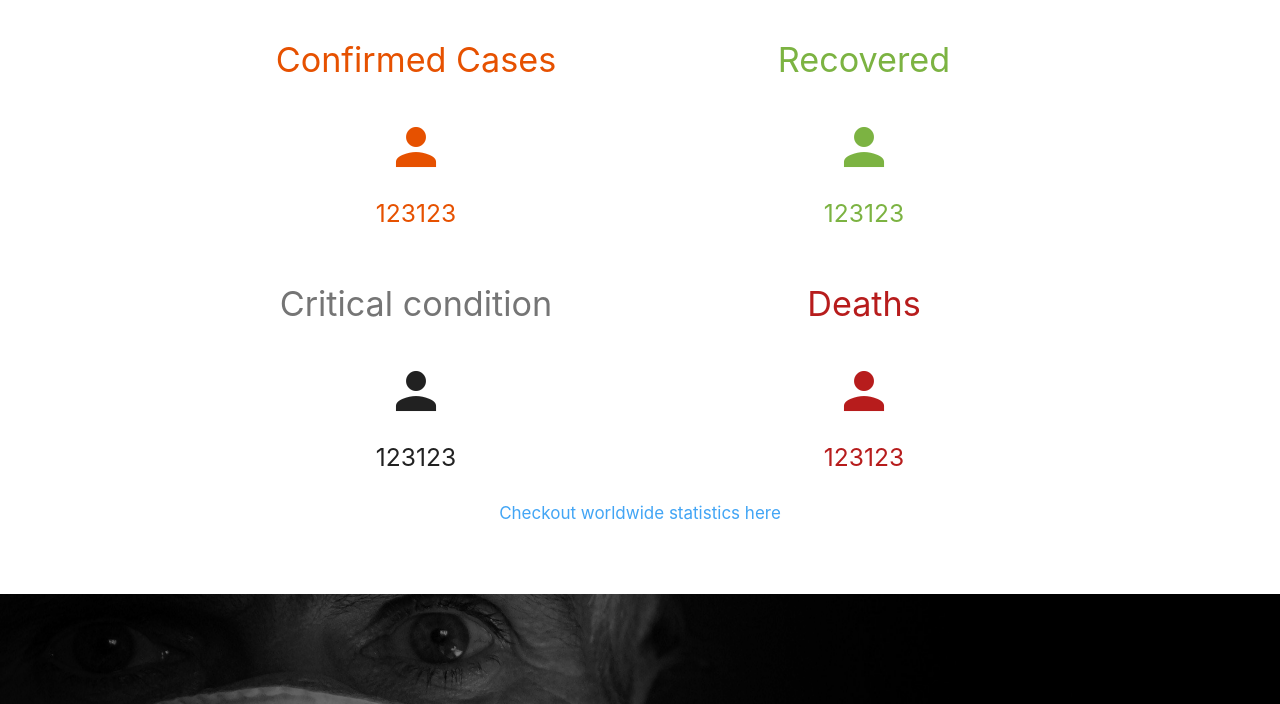
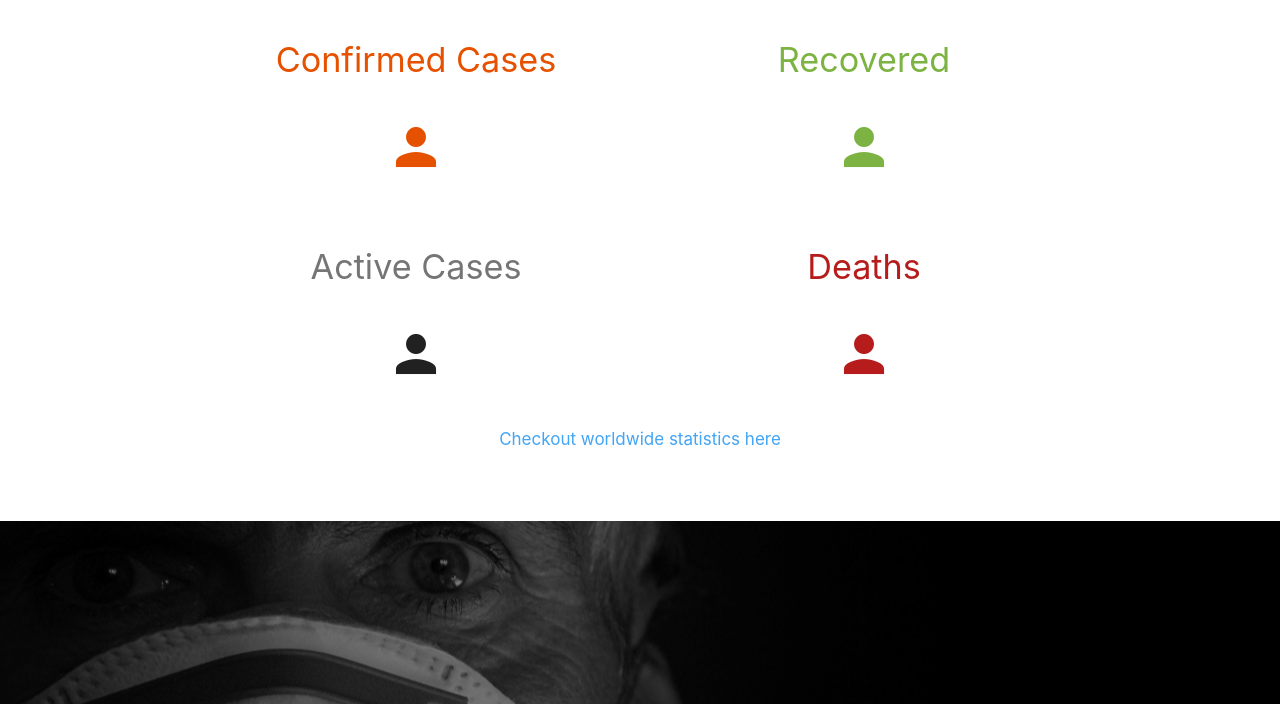
Before and after one commit to icecream19/COVID-19-Website, a Django app: page / in a window 1280 px wide. Shown: the part 798-1502 px from the top of the page. Run offline with Django 3.2, Linux system fonts and the light colour scheme; data that the repository does not hold is empty.

Commit message:
added bangladesh data from API

```diff
--- a/corona_app/views.py
+++ b/corona_app/views.py
@@ -1,7 +1,40 @@
 from django.shortcuts import render
 
-def home(request):
-    return render(request, 'home.html')
+#3rd party imports
+import requests
+
+
+
+
+
+def home(request, *args, **kwargs):
+    url = "https://coronavirus-map.p.rapidapi.com/v1/summary/region"
+
+    querystring = {"region":"Bangladesh"}
+
+    headers = {
+        'x-rapidapi-host': "coronavirus-map.p.rapidapi.com",
+        'x-rapidapi-key': "64d7e3123bmsha7ad177c036f2abp187bbdjsn5ed1bd1f4442"
+    }
+
+    # response = requests.request("GET", url, headers=headers, params=querystring).json()
+
+    r = requests.get(url, headers=headers, params=querystring).json()
+
+
+    bd_data = {
+        'total_cases': r['data']['summary']['total_cases'],
+        'active_cases': r['data']['summary']['active_cases'],
+        'deaths': r['data']['summary']['deaths'],
+        'recovered': r['data']['summary']['recovered'],
+    }
+
+    context = {
+        'bd_data': bd_data,
+    }
+
+
+    return render(request, 'home.html', context)
 
 def worldwide(request):
     return render(request, 'worldwide.html')
--- a/templates/home.html
+++ b/templates/home.html
@@ -26,28 +26,28 @@
                 <h4 class="center orange-text text-darken-4">Confirmed Cases</h4>
                 <div class="center person-div">
                     <i class="material-icons medium prefix orange-text text-darken-4">person</i>
-                    <h5 class="orange-text text-darken-4">123123</h5>
+                    <h5 class="orange-text text-darken-4">{{ bd_data.total_cases }}</h5>
                 </div>
             </div>
             <div class="col s12 l6 sect-1">
                 <h4 class="center light-green-text text-darken-1">Recovered</h4>
                 <div class="center person-div">
                     <i class="material-icons medium prefix light-green-text text-darken-1">person</i>
-                    <h5 class="light-green-text text-darken-1">123123</h5>
+                    <h5 class="light-green-text text-darken-1">{{ bd_data.recovered }}</h5>
                 </div>
             </div>
             <div class="col s12 l6 sect-1">
-                <h4 class="center grey-text text-darken-1">Critical condition</h4>
+                <h4 class="center grey-text text-darken-1">Active Cases</h4>
                 <div class="center person-div">
                     <i class="material-icons medium prefix">person</i>
-                    <h5>123123</h5>
+                    <h5>{{ bd_data.active_cases }}</h5>
                 </div>
             </div>
             <div class="col s12 l6 sect-1">
                 <h4 class="center red-text text-darken-4">Deaths</h4>
                 <div class="center person-div">
                     <i class="material-icons medium prefix red-text text-darken-4">person</i>
-                    <h5 class="red-text text-darken-4">123123</h5>
+                    <h5 class="red-text text-darken-4">{{ bd_data.deaths }}</h5>
                 </div>
             </div>
         </div>
```
